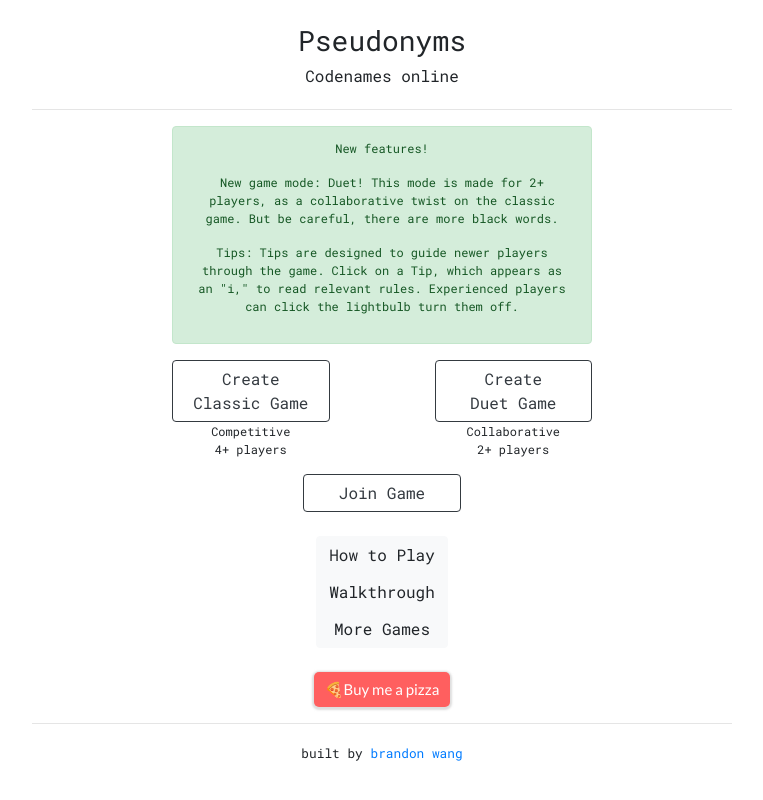
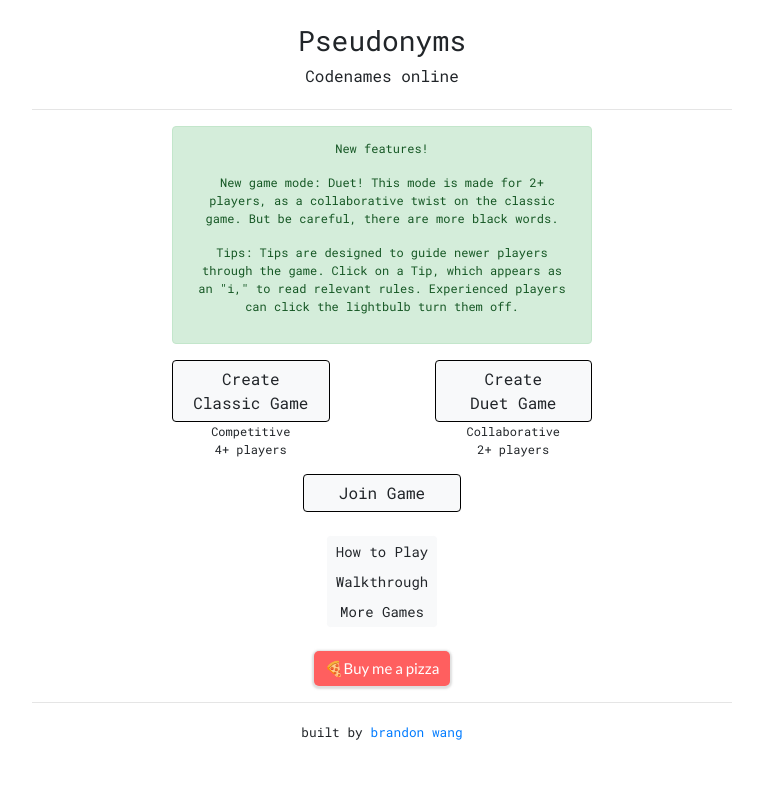
Before and after one commit to coconut750750/pseudonyms, a React (Create React App) app in the folder client/: page / in a window 1280 px wide. Shown: the whole page, without its empty margins (258-1021 px from the left). Built offline with nearby package versions, Linux system fonts and the light colour scheme.

Commit message:
update home button layout

```diff
--- a/client/src/App.css
+++ b/client/src/App.css
@@ -52,6 +52,10 @@ p {
   }
 }
 
+#home .main-btn {
+    border-color: black;
+}
+
 /* walkthrough */
 #walkthrough img.screen {
     width: 80%;
--- a/client/src/views/Home.js
+++ b/client/src/views/Home.js
@@ -15,24 +15,24 @@ function Home(props) {
 
       <div className="button-row d-flex justify-content-around">
         <div>
-          <button type="button" className="btn btn-outline-dark" onClick={props.createClassicGame}>Create<br/>Classic Game</button>
+          <button type="button" className="btn btn-light main-btn" onClick={props.createClassicGame}>Create<br/>Classic Game</button>
           <p>Competitive<br/>4+ players</p>
         </div>
         <div>
-          <button type="button" className="btn btn-outline-dark" onClick={props.createDuetGame}>Create<br/>Duet Game</button>
+          <button type="button" className="btn btn-light main-btn" onClick={props.createDuetGame}>Create<br/>Duet Game</button>
           <p>Collaborative<br/>2+ players</p>
         </div>
       </div>
 
       <div className="button-row d-flex justify-content-center">
-        <button type="button" className="btn btn-outline-dark" onClick={props.joinGame}>Join Game</button>
+        <button type="button" className="btn btn-light main-btn" onClick={props.joinGame}>Join Game</button>
       </div>
       <br/>
 
       <div className="btn-group-vertical">
-        <a class="btn btn-light" role="button" href="/howto">How to Play</a>
-        <a class="btn btn-light" role="button" href="/walkthrough">Walkthrough</a>
-        <a class="btn btn-light" role="button" href="/more">More Games</a>
+        <a class="btn btn-sm btn-light" role="button" href="/howto">How to Play</a>
+        <a class="btn btn-sm btn-light" role="button" href="/walkthrough">Walkthrough</a>
+        <a class="btn btn-sm btn-light" role="button" href="/more">More Games</a>
       </div>
 
       <br/>
```
